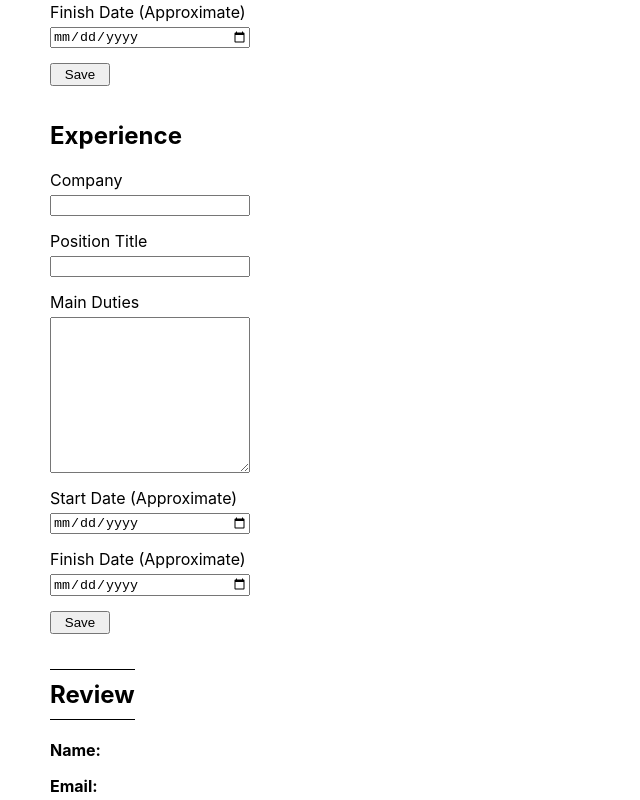
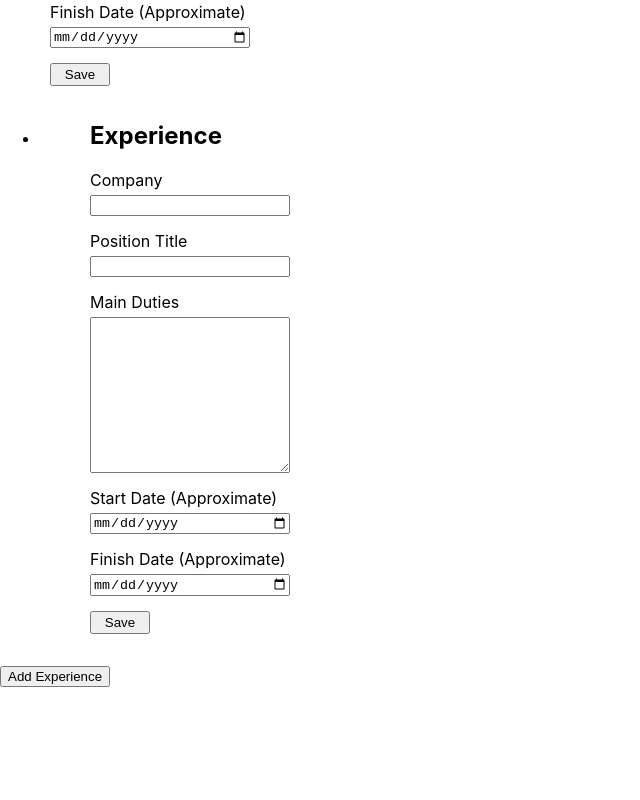
Before and after one commit to cmmartine/cv-project, a React (Create React App) app: page / in a window 1280 px wide. Shown: the part 540-1340 px from the top of the page, without its empty margins (0-640 px from the left). After the commit the page ends 1227 px from the top, so only its background shows below. Built offline with nearby package versions, Linux system fonts and the light colour scheme.

Commit message:
Added ability to create multiple experience forms and save each

```diff
--- a/src/App.js
+++ b/src/App.js
@@ -2,7 +2,6 @@ import React, { Component } from 'react';
 import GeneralInfo from './components/GeneralInfo';
 import ExperienceInfo from './components/ExperienceInfo';
 import EducationInfo from './components/EducationInfo';
-import ShowSavedInfo from './components/ShowSavedInfo';
 import './styles/forms.css';
 import './styles/general.css';
 
@@ -14,6 +13,7 @@ class App extends Component {
       general: [{name: '', email: '', phone: ''}],
       education: [{school: '', degree: '', start: '', finish: ''}],
       experience: [{company: '', position: '', duties: '', start: '', finish: ''}],
+      experience_count: 0,
     }
   }
 
@@ -38,15 +38,31 @@ class App extends Component {
     })
   }
 
-  handleExperienceState = (newCompany, newPosition, newDuties, newStart, newFinish) => {
+  handleExperienceState = (newCompany, newPosition, newDuties, newStart, newFinish, count) => {
+    const newExperience = {
+      company: newCompany,
+      position: newPosition,
+      duties: newDuties,
+      start: newStart,
+      finish: newFinish,
+    }
+    let copy = [...this.state.experience]
+    copy.splice(count, 1, newExperience)
     this.setState({
-      experience: [{
-        company: newCompany,
-        position: newPosition,
-        duties: newDuties,
-        start: newStart,
-        finish: newFinish,
-      }]
+      experience: copy,
+    })
+  }
+
+  additionalExperience = () => {
+    this.setState({
+      experience_count: this.state.experience_count + 1,
+      experience: this.state.experience.concat({
+        company: '',
+        position: '',
+        duties: '',
+        start: '',
+        finish: '',
+      })
     })
   }
 
@@ -57,11 +73,19 @@ class App extends Component {
       <div>
         <GeneralInfo general={general} handleState={this.handleGeneralState} />
         <EducationInfo education={education} handleState={this.handleEducationState} />
-        <ExperienceInfo experience={experience} handleState={this.handleExperienceState} />
-        <ShowSavedInfo general={general} education={education} experience={experience}/>
+        <ul>
+          {experience.map((exp) => (
+            <li key={experience.indexOf(exp)}>
+              <ExperienceInfo experience={exp} handleState={this.handleExperienceState} experienceCount={experience.indexOf(exp)} />
+            </li>
+          ))}
+        </ul>
+        <button onClick={this.additionalExperience}>Add Experience</button>
+
       </div>
     );
   }
 }
 
+//<ShowSavedInfo general={general} education={education} experience={experience}/>
 export default App;
--- a/src/components/ExperienceInfo.js
+++ b/src/components/ExperienceInfo.js
@@ -6,7 +6,8 @@ class ExperienceInfo extends Component {
   }
 
   render() {
-    const experience = this.props.experience[0];
+    const count = this.props.experienceCount;
+    const experience = this.props.experience;
     let newCompany = experience.company;
     let newPosition = experience.position;
     let newDuties = experience.duties;
@@ -36,8 +37,8 @@ class ExperienceInfo extends Component {
           <input type="submit" className="form-submit" value="Save"
           onClick={(e) => {
           e.preventDefault();
-          handleState(newCompany, newPosition, newDuties, newStart, newFinish);
-          }}/>
+          handleState(newCompany, newPosition, newDuties, newStart, newFinish, count);
+            }}/>
         </form>
       </div>
     )
```
